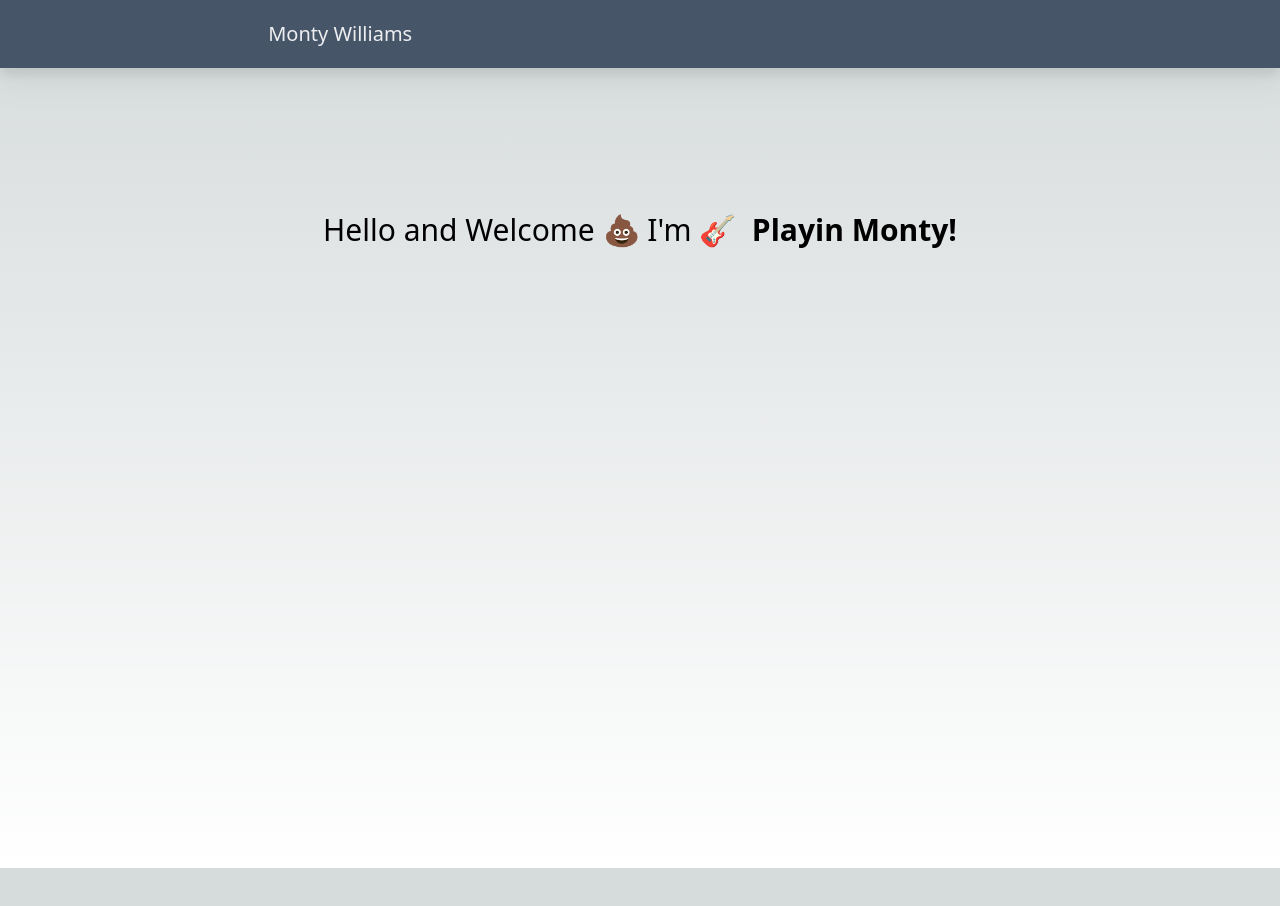
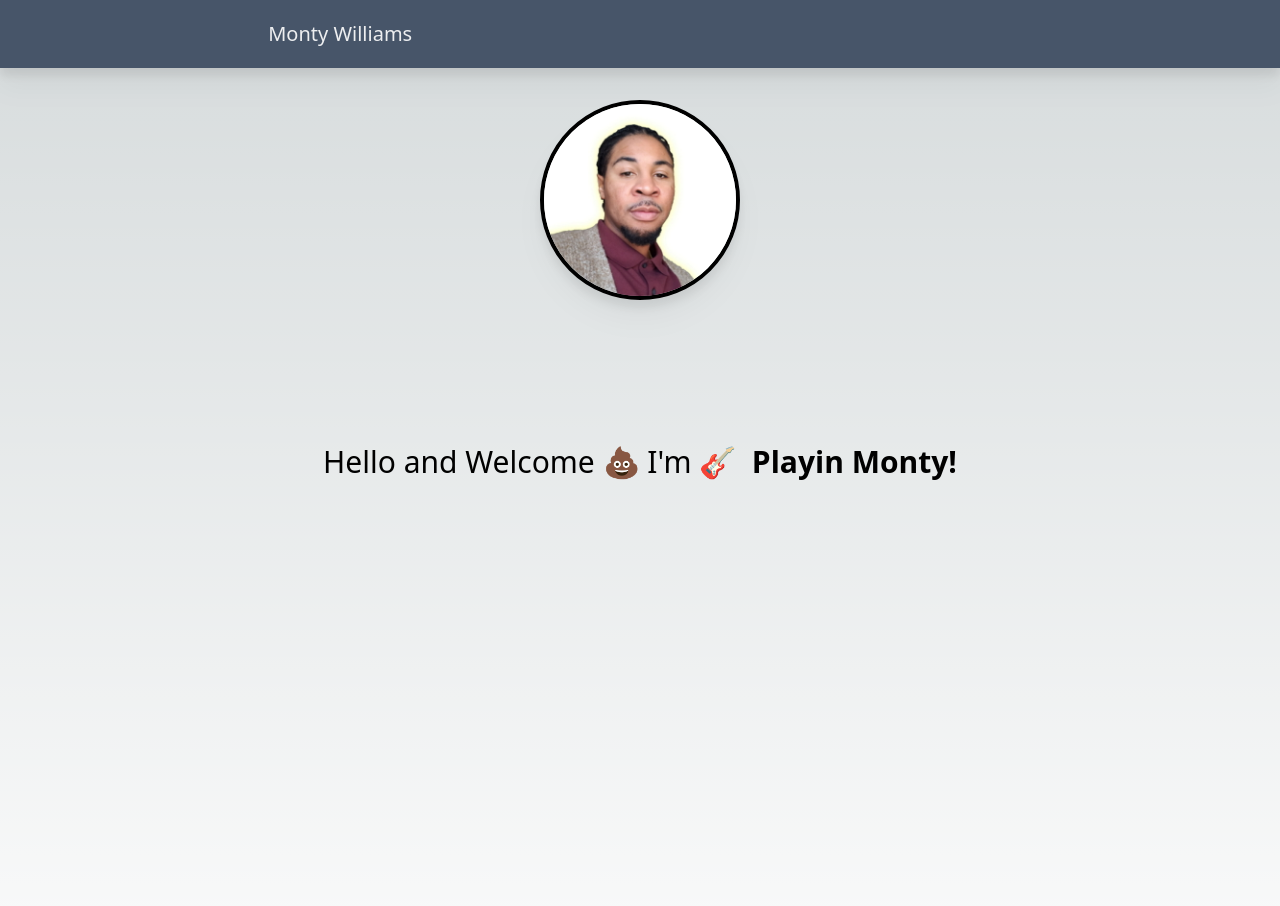
Before and after one commit to MontyWilliams/basic_nextJs_blog, a Next.js app: page / in a window 1280 px wide. Shown: the top 906 px of the page. Before the commit the page ends 868 px from the top, so only its background shows below. Built offline with nearby package versions, Linux system fonts and the light colour scheme.

Commit message:
add profile pic to layout

```diff
--- a/app/layout.tsx
+++ b/app/layout.tsx
@@ -2,6 +2,7 @@ import './globals.css'
 import type { Metadata } from 'next'
 import { Inter } from 'next/font/google'
 import Navbar from './components/Navbar'
+import ProfilePic from './components/ProfilePic'
 
 const inter = Inter({ subsets: ['latin'] })
 
@@ -19,6 +20,7 @@ export default function RootLayout({
     <html lang="en">
       <body className="dark:bg-slate-800">
         <Navbar />
+        <ProfilePic />
         {children}
       </body>
     </html>
```
